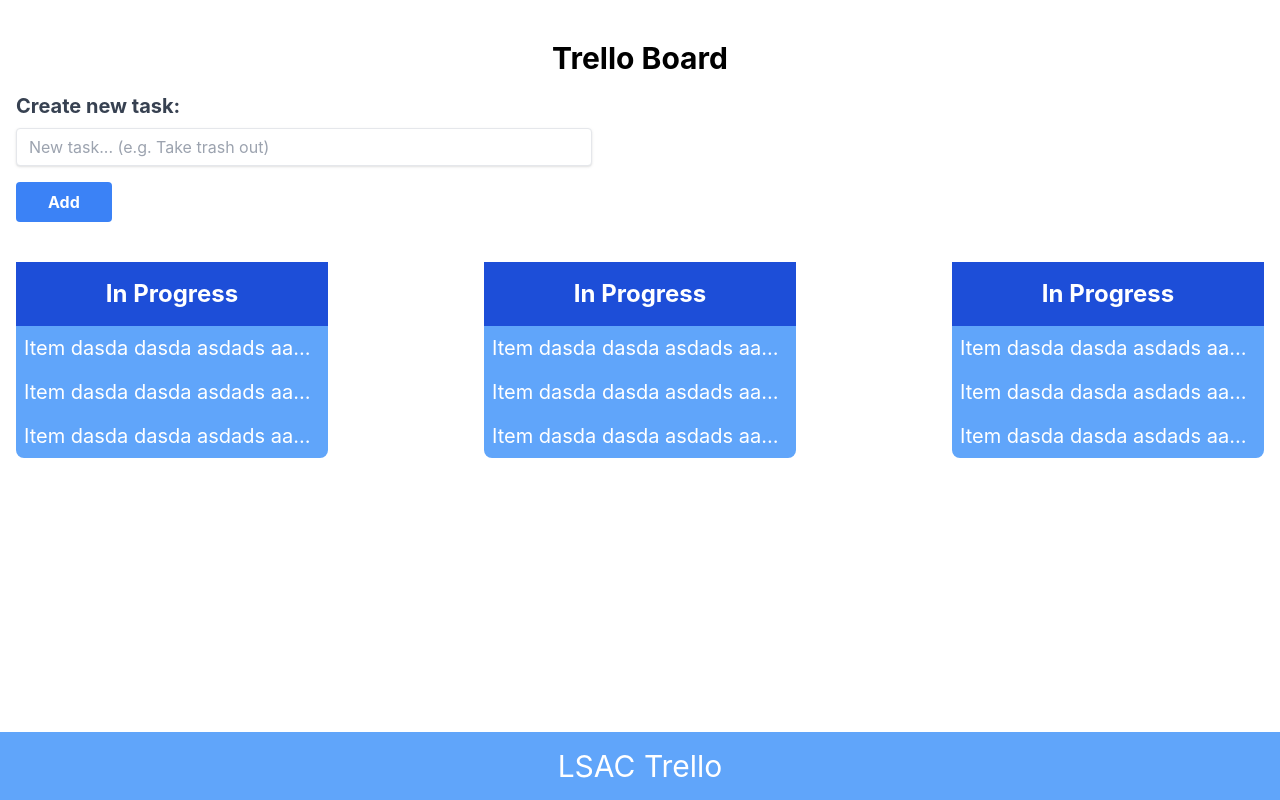
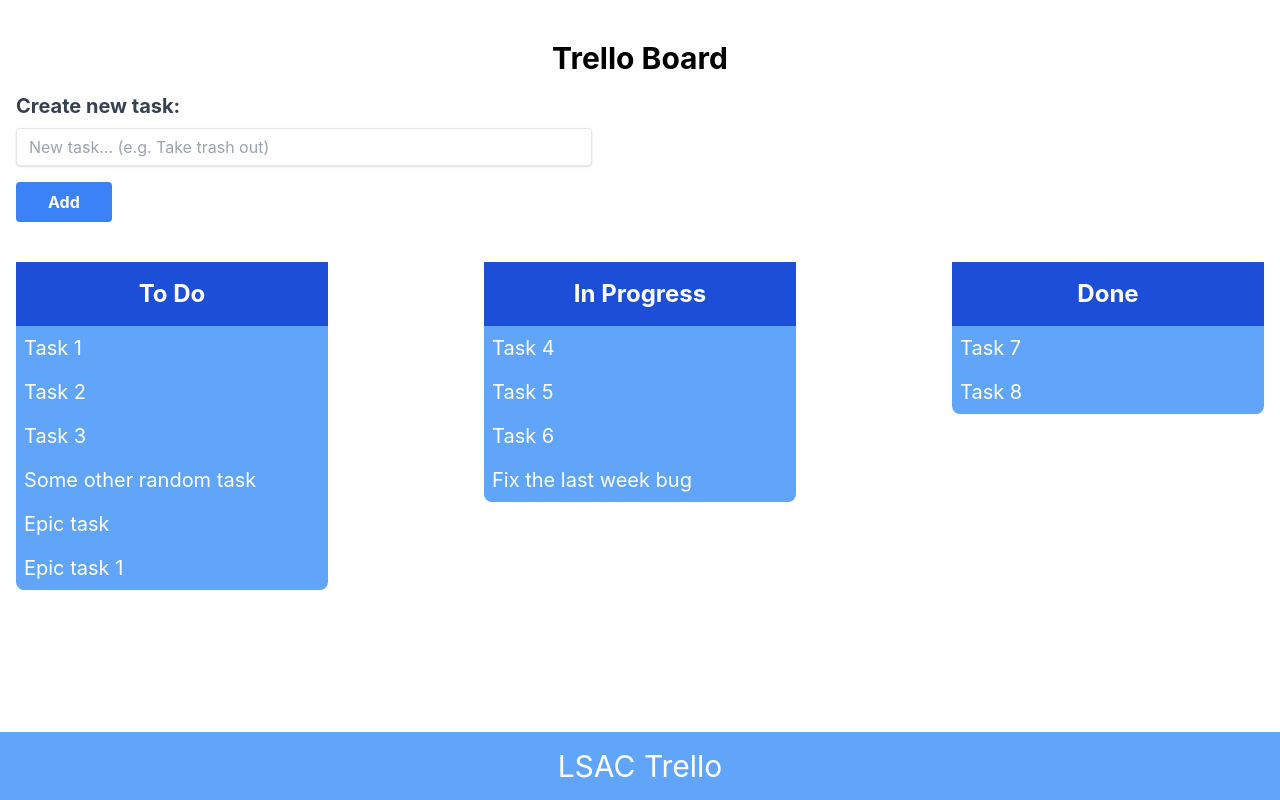
Before and after one commit to stefanp0pa/react-lsac-workshop, a React (Create React App) app: page / in a window 1280 px wide. Built offline with nearby package versions, Linux system fonts and the light colour scheme.

Commit message:
Basic parent-child state share for board components

```diff
--- a/src/atoms/BoardTitle/BoardTitle.js
+++ b/src/atoms/BoardTitle/BoardTitle.js
@@ -8,7 +8,7 @@
             text-center
             text-white
             text-2xl">
-            In Progress
+            {props.title}
         </div>
     );
 }
--- a/src/atoms/Item/Item.js
+++ b/src/atoms/Item/Item.js
@@ -1,9 +1,9 @@
 import React from 'react';
 
-export default function Item() {
+export default function Item(props) {
     return (
         <div className="text-white text-xl p-2 truncate">
-            Item dasda dasda asdads aad asd aad asdad asdad dasd adasd asd
+            {props.title}
         </div>
     );
 }
--- a/src/components/Board/Board.js
+++ b/src/components/Board/Board.js
@@ -2,16 +2,18 @@
 import Item from '../../atoms/Item/Item';
 import BoardTitle from '../../atoms/BoardTitle/BoardTitle';
 
-export default function Board() {
+export default function Board(props) {
     return (
-        <div className="bg-blue-400 w-1/4 rounded-lg">
+        <div className="bg-blue-400 w-1/4 rounded-lg h-full">
             <div>
-                <BoardTitle />
+                <BoardTitle title = {props.title}/>
             </div>
             <div>
-                <Item />
-                <Item />
-                <Item />
+                {props.items.map((item, index) => {
+                    return (
+                        <Item key={index} title={item} />
+                    );
+                } )}
             </div>
         </div>
     );
--- a/src/pages/Workspace/Workspace.js
+++ b/src/pages/Workspace/Workspace.js
@@ -2,7 +2,15 @@
 import Board from '../../components/Board/Board';
 import AddTaskForm from '../../components/AddTaskForm/AddTaskForm';
 
+import { useState } from 'react';
+
 export default function Workspace() {
+
+    const [boardTitles, setBoardTitles] = useState(['To Do', 'In Progress', 'Done']);
+    const [toDoTasks, setToDoTasks] = useState(['Task 1', 'Task 2', 'Task 3', 'Some other random task', "Epic task", "Epic task 1"]);
+    const [progressTasks, setProgressTasks] = useState(['Task 4', 'Task 5', 'Task 6', 'Fix the last week bug']);
+    const [doneTasks, setDoneTasks] = useState(['Task 7', 'Task 8']);
+
     return (
         <div>
             <h1 className="text-center mt-10 text-3xl font-bold">
@@ -12,9 +20,9 @@
                 <AddTaskForm />
             </div>
             <div className="flex flex-row justify-between mt-10 ml-4 mr-4">
-                <Board className="mr-1"/>
-                <Board className="mr-1"/>
-                <Board className="mr-1"/>
+                <Board className="mr-1" title={boardTitles[0]} items={toDoTasks}/>
+                <Board className="mr-1" title={boardTitles[1]} items={progressTasks}/>
+                <Board className="mr-1" title={boardTitles[2]} items={doneTasks}/>
             </div>
         </div>
     );
```
